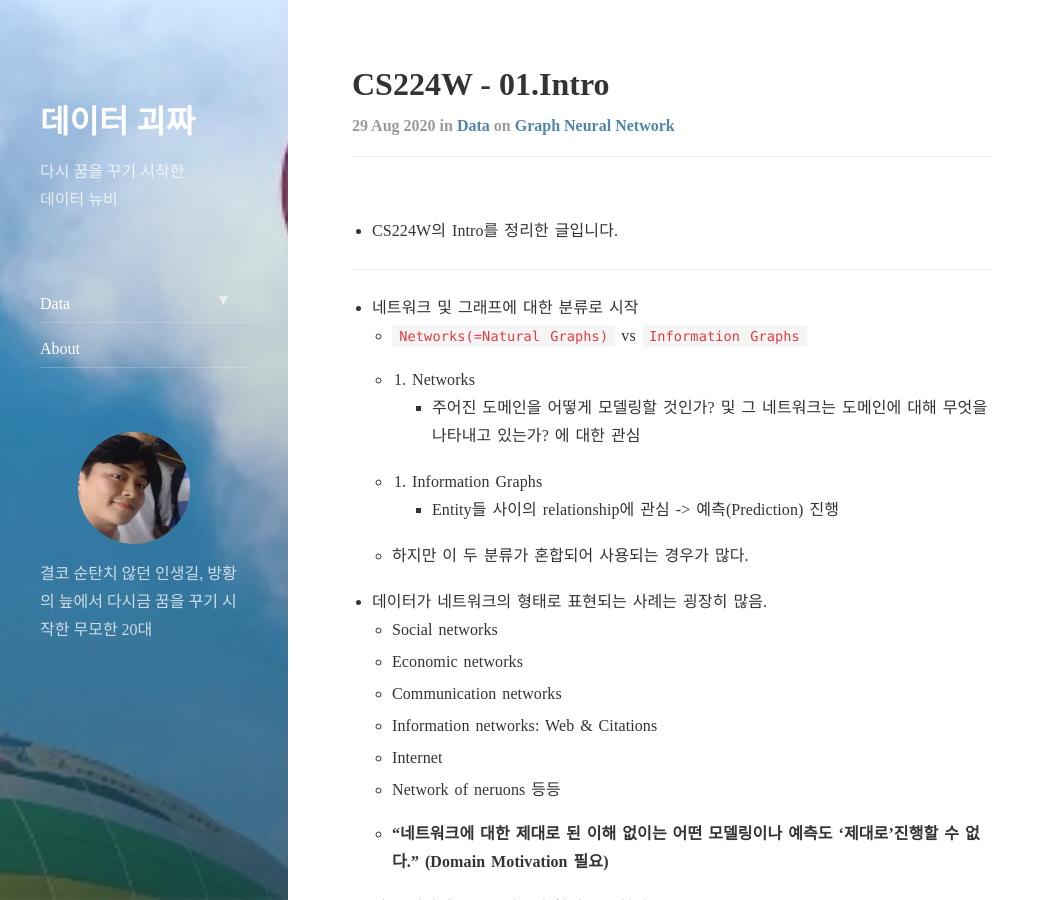
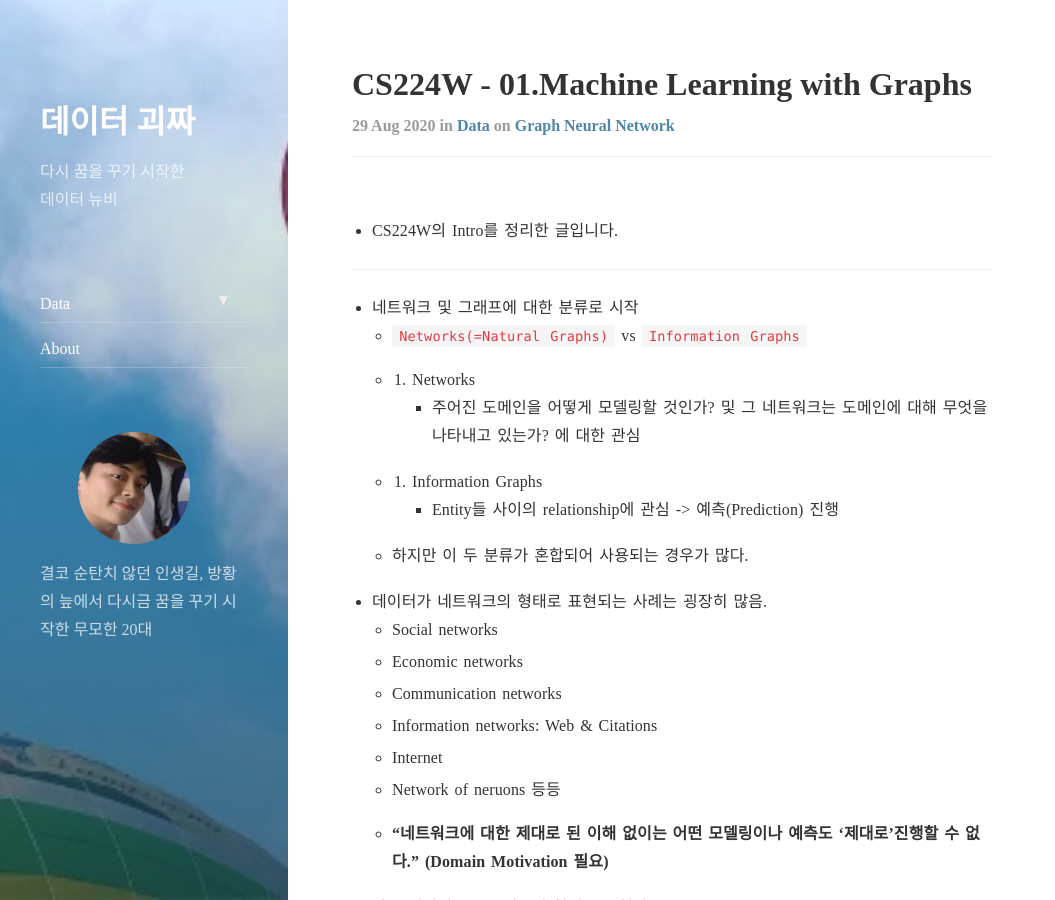
Before and after one commit to tryumanshow/data-weirdo.github.io, a Jekyll site: the page built from _posts/2020-08-29-data-gnn-01.Intro.markdown, in a window 1280 px wide and 900 px high. Shown: the whole window, without its empty margins (0-1055 px from the left). Built offline with Jekyll 4.4.1, drawn with Linux system fonts in a browser that asks for light colours; nearby versions of some CDN libraries; comment, search, counter and statistics services are not loaded.

Commit message:
Update 2020-08-29-data-gnn-01.Intro.markdown

```diff
--- a/_posts/2020-08-29-data-gnn-01.Intro.markdown
+++ b/_posts/2020-08-29-data-gnn-01.Intro.markdown
@@ -1,6 +1,6 @@
 ---
 layout: post
-title:  "CS224W - 01.Intro"
+title:  "CS224W - 01.Machine Learning with Graphs"
 subtitle:   "GNN-01.Intro"
 categories: data
 tags: gnn
```
